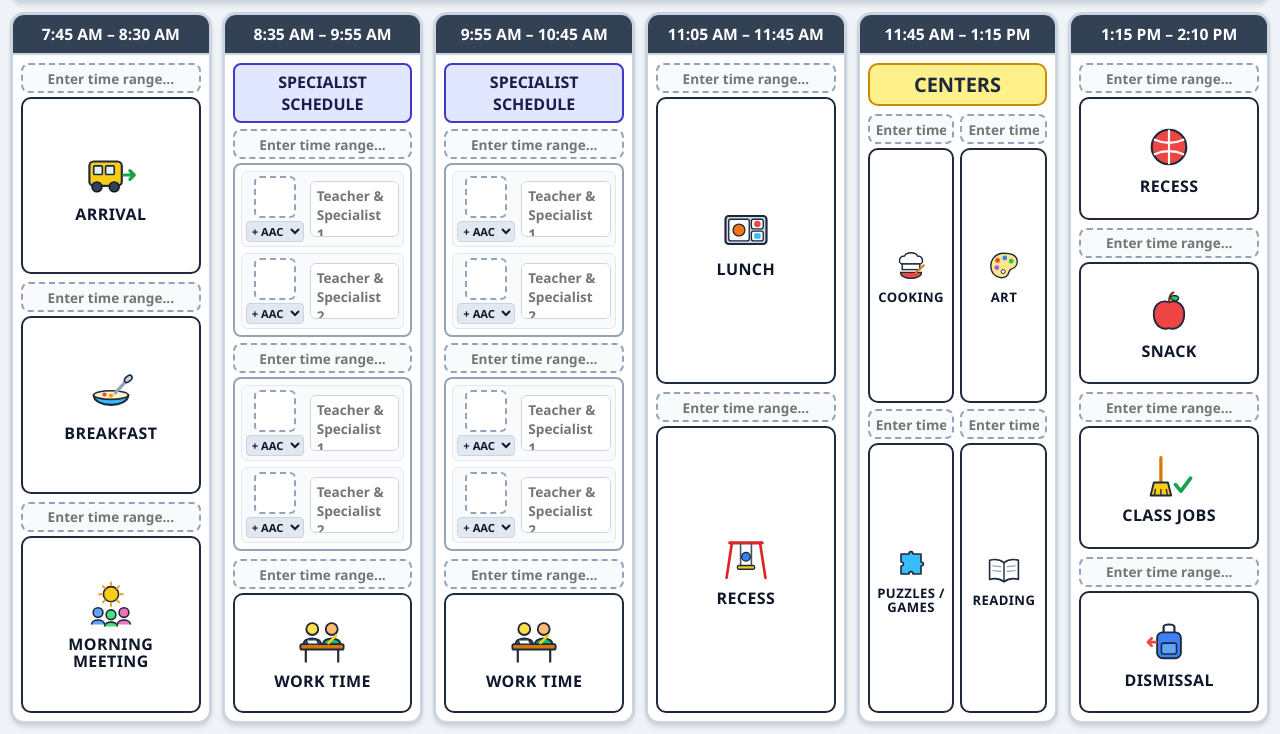
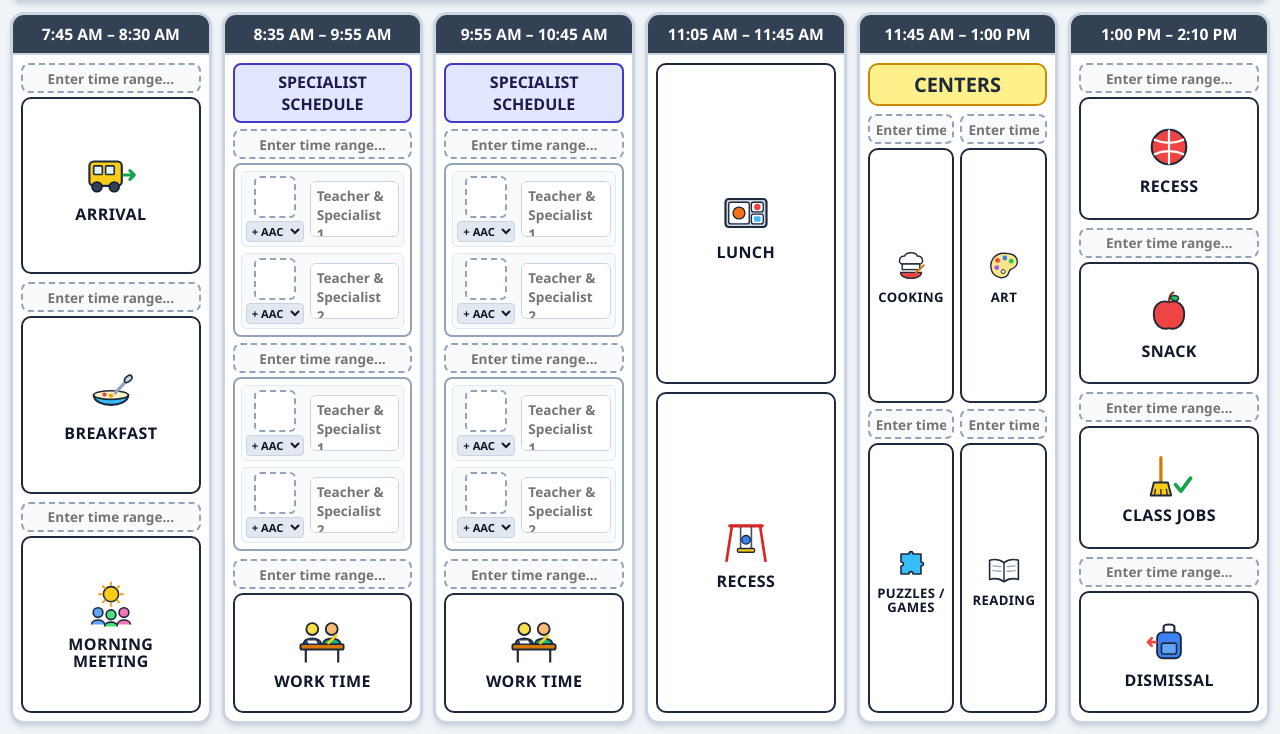
Before and after one commit to cspring585/visual_schedule, a plain HTML site: page index.html in a window 1280 px wide. Shown: the part 66-800 px from the top of the page. Drawn offline with Linux system fonts and the light colour scheme.

Commit message:
ui and funcationality changes
Summary of Updates
Column 4 Cleanup: Removed the time-range textboxes above the Lunch and Recess clipart cards in Column 4 (11:05 AM – 11:45 AM).

Updated Column 5 & Column 6 Headers and Highlight Windows:

Column 5 (Centers): Updated the top header and live highlight window to 11:45 AM – 1:00 PM (705 to 780 minutes).

Column 6 (Recess, Snack, Class Jobs, Dismissal): Updated the top header and live highlight window to 1:00 PM – 2:10 PM (780 to 850 minutes).

Kept STORAGE_KEY Identical: Maintained classroom_schedule_data_v3 so your saved specialist selections, teacher names, and existing time entries remain intact when you deploy the updated file.

```diff
--- a/index.html
+++ b/index.html
@@ -638,12 +638,10 @@
       </div>
     </section>
 
-    <!-- COLUMN 4: 11:05 AM - 11:45 AM -->
+    <!-- COLUMN 4: 11:05 AM - 11:45 AM (No time-range textboxes above clipart) -->
     <section class="schedule-col" id="col-4" data-start="665" data-end="705">
       <div class="col-header">11:05 AM – 11:45 AM</div>
       <div class="col-body">
-        <div class="card-group">
-          <input type="text" class="time-range-input" id="time-c4-1" placeholder="Enter time range..." />
         <div class="aac-card">
           <svg viewBox="0 0 100 100" aria-hidden="true">
             <rect x="12" y="24" width="76" height="52" rx="6" fill="#cbd5e1" stroke="#1e293b" stroke-width="4"/>
@@ -656,10 +654,7 @@
           </svg>
           <div class="aac-label">Lunch</div>
         </div>
-        </div>
 
-        <div class="card-group">
-          <input type="text" class="time-range-input" id="time-c4-2" placeholder="Enter time range..." />
         <div class="aac-card">
           <svg viewBox="0 0 100 100" aria-hidden="true">
             <line x1="20" y1="20" x2="80" y2="20" stroke="#dc2626" stroke-width="6" stroke-linecap="round"/>
@@ -673,12 +668,11 @@
           <div class="aac-label">Recess</div>
         </div>
       </div>
-      </div>
     </section>
 
-    <!-- COLUMN 5: 11:45 AM - 1:15 PM -->
-    <section class="schedule-col" id="col-5" data-start="705" data-end="795">
-      <div class="col-header">11:45 AM – 1:15 PM</div>
+    <!-- COLUMN 5: 11:45 AM - 1:00 PM -->
+    <section class="schedule-col" id="col-5" data-start="705" data-end="780">
+      <div class="col-header">11:45 AM – 1:00 PM</div>
       <div class="col-body">
         <div class="centers-header">Centers</div>
 
@@ -739,9 +733,9 @@
       </div>
     </section>
 
-    <!-- COLUMN 6: 1:15 PM - 2:10 PM -->
-    <section class="schedule-col" id="col-6" data-start="795" data-end="850">
-      <div class="col-header">1:15 PM – 2:10 PM</div>
+    <!-- COLUMN 6: 1:00 PM - 2:10 PM -->
+    <section class="schedule-col" id="col-6" data-start="780" data-end="850">
+      <div class="col-header">1:00 PM – 2:10 PM</div>
       <div class="col-body">
         <div class="card-group">
           <input type="text" class="time-range-input" id="time-c6-1" placeholder="Enter time range..." />
```
Lines whose indentation alone changed are shown as unchanged.
